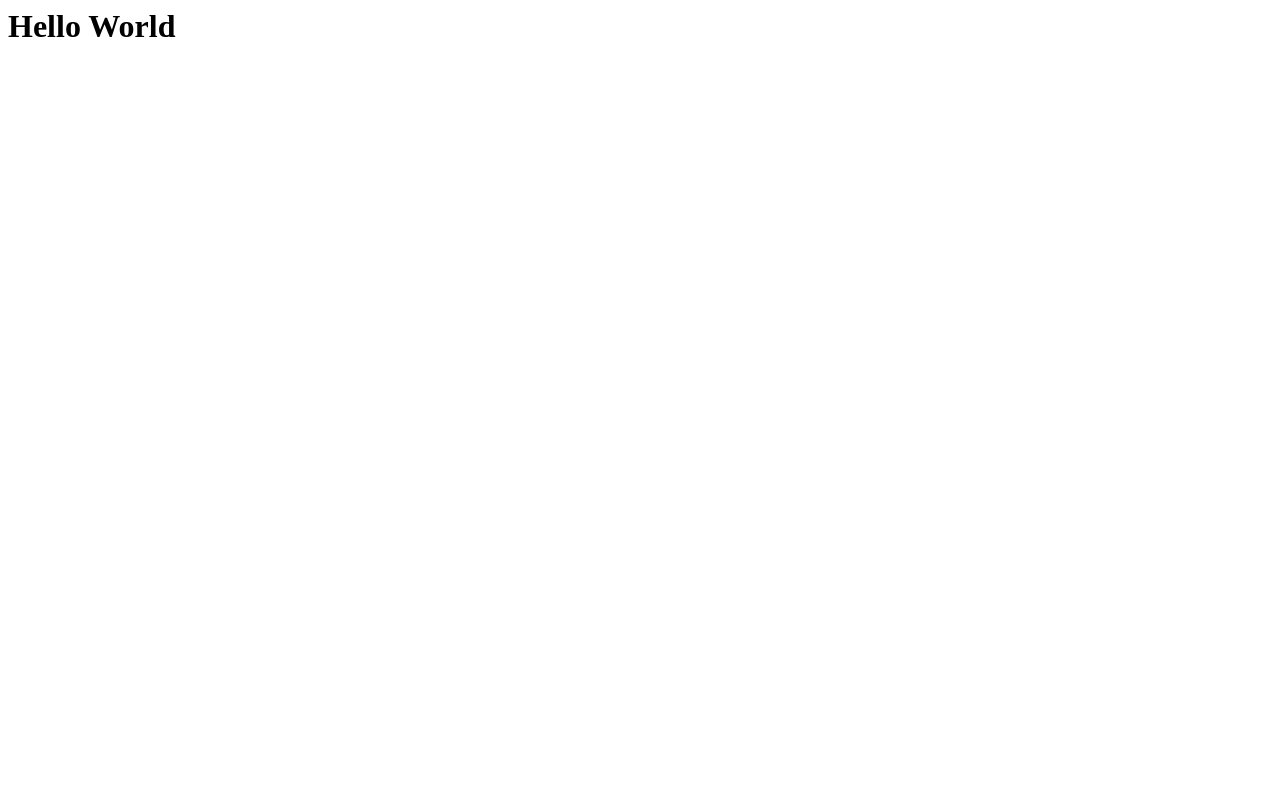
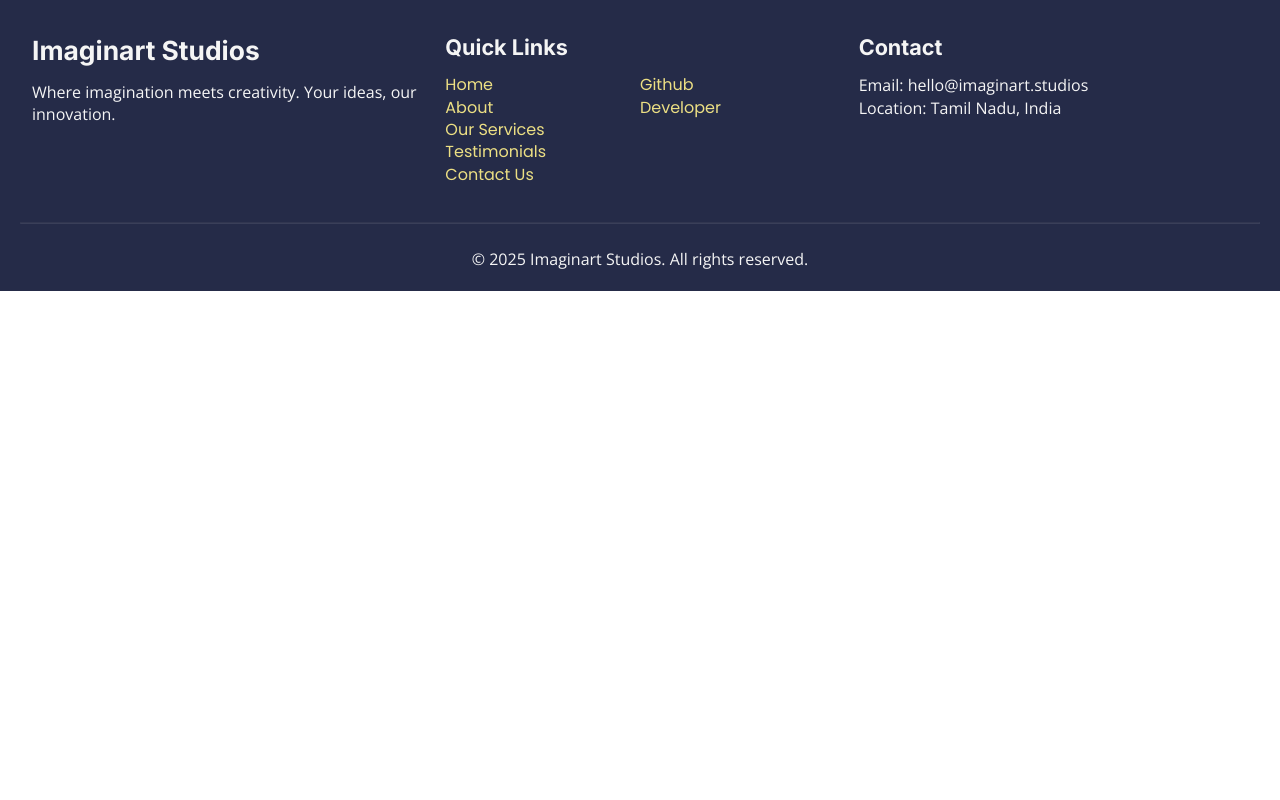
Before and after one commit to YuheshPandian/ImaginArtStudios, a Django app: page / in a window 1280 px wide. Before the commit the page is almost empty. Run offline with Django 5.2, Linux system fonts and the light colour scheme.

Commit message:
created footer for the website and also a base.css file for all page to inherit

```diff
--- a/core/urls.py
+++ b/core/urls.py
@@ -4,4 +4,8 @@ from core import views
 urlpatterns = [
     path("", views.home, name="home"),
     path("home/", views.home, name="home"),
+    path("about/", views.home, name="about"),
+    path("contact/", views.home, name="contact"),
+    path("testimonials/", views.home, name="testimonials"),
+    path("services/", views.home, name="services"),
 ]
--- /dev/null
+++ b/static/css/base.css
@@ -0,0 +1,20 @@
+@import url("https://fonts.googleapis.com/css2?family=Inter:ital,opsz,wght@0,14..32,100..900;1,14..32,100..900&display=swap");
+@import url("https://fonts.googleapis.com/css2?family=Open+Sans:ital,wght@0,300..800;1,300..800&display=swap");
+@import url("https://fonts.googleapis.com/css2?family=Poppins:ital,wght@0,100;0,200;0,300;0,400;0,500;0,600;0,700;0,800;0,900;1,100;1,200;1,300;1,400;1,500;1,600;1,700;1,800;1,900&display=swap");
+@import url("https://fonts.googleapis.com/css2?family=Ubuntu+Mono:ital,wght@0,400;0,700;1,400;1,700&display=swap");
+
+* {
+    padding: 0;
+    margin: 0;
+    box-sizing: border-box;
+    line-height: 1.4;
+    color: var(--text-color);
+}
+
+:root {
+    --bg-color: #f5f5f5;
+    --accent-color: #f7e987;
+    --secondary-color: #445069;
+    --primary-color: #252b48;
+    --text-color: #333333;
+}
--- /dev/null
+++ b/static/css/footer.css
@@ -0,0 +1,60 @@
+.footer {
+    background: #252b48;
+    padding: 20px;
+    display: grid;
+    grid-template-columns: 1fr 1fr 1fr;
+}
+
+.footer-section {
+    padding: 12px;
+}
+
+.footer-section h3,
+.footer-section h4 {
+    color: var(--bg-color);
+    font-family: Inter, sans-serif;
+    margin-bottom: 12px;
+}
+
+.footer-section h3 {
+    font-size: 1.65rem;
+}
+
+.footer-section h4 {
+    font-size: 1.35rem;
+}
+
+.footer-links-wrapper {
+    display: grid;
+    grid-template-columns: 1fr 1fr;
+}
+
+.footer-links {
+    list-style: none;
+    padding-right: 8px;
+}
+
+.footer-links li a {
+    color: var(--accent-color);
+    text-decoration: none;
+    opacity: 95%;
+    font-family: Poppins, sans-serif;
+}
+
+.footer-text {
+    font-family: Open Sans, monospace;
+    color: var(--bg-color);
+}
+
+.copyright {
+    grid-column: 1 / 4;
+    text-align: center;
+}
+
+.footer hr {
+    width: 100%;
+    grid-column: 1 / 4;
+    margin-block: 24px;
+    height: 0.5px;
+    opacity: 10%;
+}
--- /dev/null
+++ b/templates/footer.html
@@ -0,0 +1,42 @@
+{% load static %}
+<link rel="stylesheet" href="{% static 'css/footer.css' %}" />
+
+<footer class="footer">
+    <section class="footer-section">
+        <h3>Imaginart Studios</h3>
+        <p class="footer-text">
+            Where imagination meets creativity. Your ideas, our innovation.
+        </p>
+    </section>
+    <section class="footer-section">
+        <h4>Quick Links</h4>
+        <nav class="footer-links-wrapper">
+            <ul class="footer-links">
+                <li><a href="{% url 'home'%}">Home</a></li>
+                <li><a href="{% url 'about'%}">About</a></li>
+                <li><a href="{% url 'services'%}">Our Services</a></li>
+                <li><a href="{% url 'testimonials'%}">Testimonials</a></li>
+                <li><a href="{% url 'contact'%}">Contact Us</a></li>
+            </ul>
+            <ul class="footer-links">
+                <li>
+                    <a href="https://github.com/YuheshPandian/ImaginArtStudios"
+                        >Github</a
+                    >
+                </li>
+                <li>
+                    <a href="https://github.com/YuheshPandian/">Developer</a>
+                </li>
+            </ul>
+        </nav>
+    </section>
+    <section class="footer-section">
+        <h4>Contact</h4>
+        <p class="footer-text">Email: hello@imaginart.studios</p>
+        <p class="footer-text">Location: Tamil Nadu, India</p>
+    </section>
+    <hr />
+    <p class="footer-text copyright">
+        &copy; 2025 Imaginart Studios. All rights reserved.
+    </p>
+</footer>
--- a/templates/home.html
+++ b/templates/home.html
@@ -1 +1,5 @@
-<h1>Hello World</h1>
+{% load static %}
+
+<link rel="stylesheet" href="{% static 'css/base.css'%}" />
+
+{% include 'footer.html' %}
```
Also changed, not shown: imaginart_studios/settings.py (+6 -1 lines).
